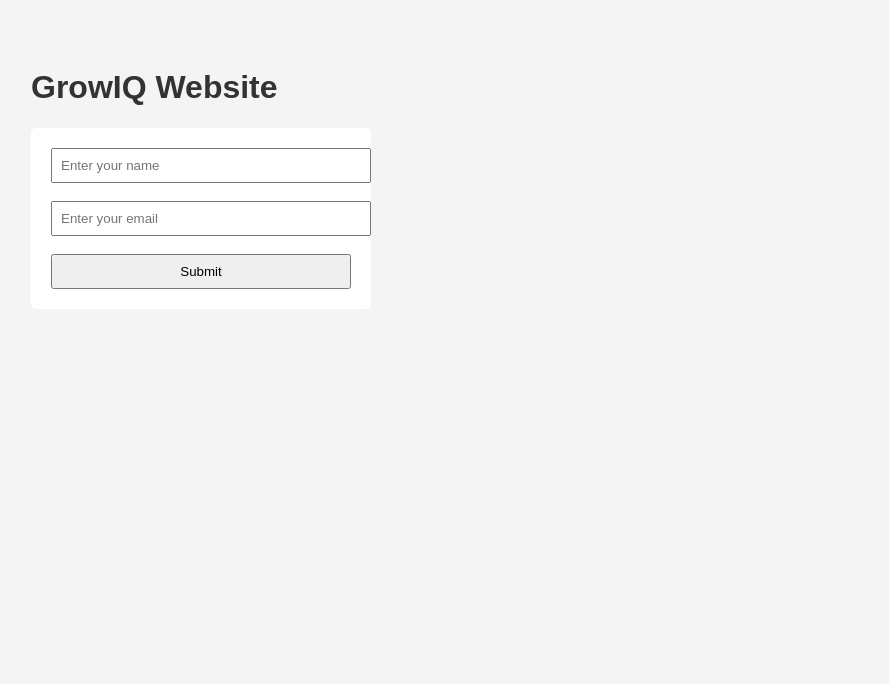
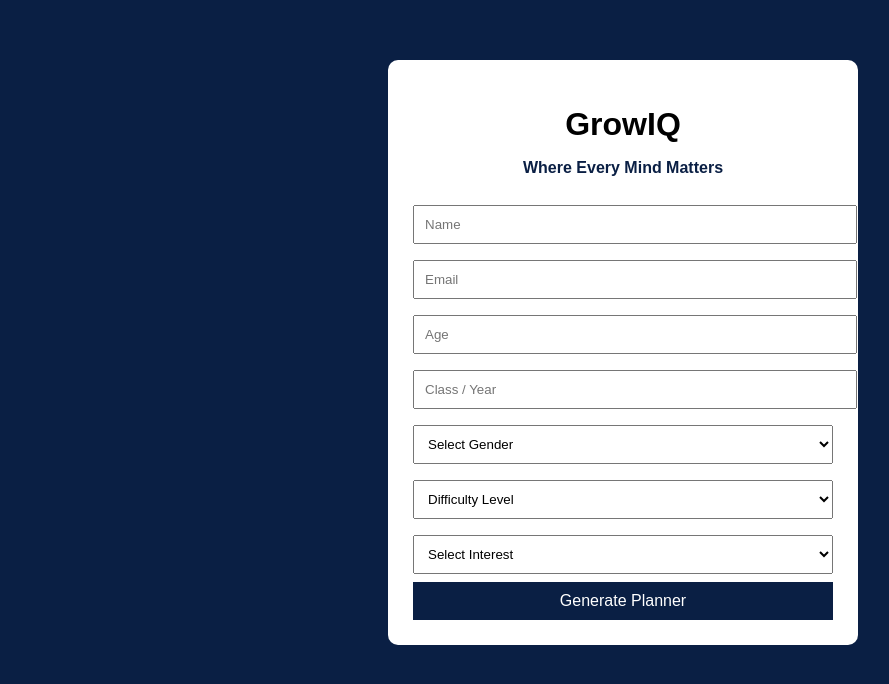
Before and after one commit to jhajhariaanandi100-100/GrowIQ, a Flask app: page / in a window 1280 px wide. Shown: the top 684 px of the page, without its empty margins (17-906 px from the left). Run offline with Flask 3, Linux system fonts and the light colour scheme.

Commit message:
some changes in code

```diff
--- a/static/style.css
+++ b/static/style.css
@@ -1,21 +1,52 @@
 body {
+    background: #0a1f44;
     font-family: Arial, sans-serif;
-    background-color: #f4f4f4;
-    padding: 40px;
+    color: white;
+}
+
+.container {
+    width: 420px;
+    margin: 60px auto;
+    background: white;
+    color: black;
+    padding: 25px;
+    border-radius: 10px;
+    text-align: center;
 }
 
 h1 {
-    color: #333;
+    margin-bottom: 5px;
 }
 
-form {
-    background: white;
-    padding: 20px;
-    width: 300px;
-    border-radius: 5px;
+.tagline {
+    color: #0a1f44;
+    font-weight: bold;
+    margin-bottom: 20px;
 }
 
-input, button {
+input, select {
     width: 100%;
-    padding: 8px;
+    padding: 10px;
+    margin: 8px 0;
 }
+
+button {
+    width: 100%;
+    padding: 10px;
+    background: #0a1f44;
+    color: white;
+    border: none;
+    cursor: pointer;
+    font-size: 16px;
+}
+
+button:hover {
+    background: #132f6b;
+}
+
+.result {
+    margin-top: 20px;
+    background: #eef2f8;
+    padding: 15px;
+    border-radius: 6px;
+}
--- a/templates/index.html
+++ b/templates/index.html
@@ -7,22 +7,48 @@
 </head>
 <body>
 
-    <h1>GrowIQ Website</h1>
+<div class="container">
+    <h1>GrowIQ</h1>
+    <p class="tagline">Where Every Mind Matters</p>
 
-    <form action="/result" method="post">
-        <input type="text" name="name" placeholder="Enter your name" required>
-        <br><br>
-        <input type="email" name="email" placeholder="Enter your email" required>
-        <br><br>
-        <button type="submit">Submit</button>
+    <form method="post">
+        <input type="text" name="name" placeholder="Name" required>
+        <input type="email" name="email" placeholder="Email" required>
+        <input type="number" name="age" placeholder="Age" required>
+        <input type="text" name="class" placeholder="Class / Year" required>
+
+        <select name="gender" required>
+            <option value="">Select Gender</option>
+            <option>Male</option>
+            <option>Female</option>
+            <option>Other</option>
+        </select>
+
+        <select name="difficulty" required>
+            <option value="">Difficulty Level</option>
+            <option>Beginner</option>
+            <option>Intermediate</option>
+            <option>Advanced</option>
+        </select>
+
+        <select name="interest" required>
+            <option value="">Select Interest</option>
+            {% for item in interests %}
+                <option value="{{ item }}">{{ item }}</option>
+            {% endfor %}
+        </select>
+
+        <button type="submit">Generate Planner</button>
     </form>
 
-    {% if result %}
-        <hr>
-        <h2>Form Submitted Successfully 🎉</h2>
-        <p><strong>Name:</strong> {{ name }}</p>
-        <p><strong>Email:</strong> {{ email }}</p>
+    {% if submitted %}
+    <div class="result">
+        <h2>Hello {{ data.name }} 👋</h2>
+        <p><b>Your Personalized Plan:</b></p>
+        <p>{{ plan }}</p>
+    </div>
     {% endif %}
+</div>
 
 </body>
 </html>
--- a/web.py
+++ b/web.py
@@ -3,14 +3,69 @@ import os
 
 app = Flask(__name__)
 
-@app.route("/")
+# Interest options
+INTEREST_OPTIONS = [
+    "AI",
+    "Web Development",
+    "Cyber Security",
+    "Data Science",
+    "App Development"
+]
+
+@app.route("/", methods=["GET", "POST"])
 def home():
-    return render_template("index.html")
+    submitted = False
+    plan = ""
+    data = {}
 
-@app.route("/result", methods=["POST"])
-def result():
-    name = request.form.get("name")
-    return f"<h1>Hello {name}, your data was received successfully!</h1>"
+    if request.method == "POST":
+        submitted = True
+        data = {
+            "name": request.form.get("name"),
+            "email": request.form.get("email"),
+            "age": request.form.get("age"),
+            "gender": request.form.get("gender"),
+            "difficulty": request.form.get("difficulty"),
+            "interest": request.form.get("interest")
+        }
+
+        interest = data["interest"]
+        level = data["difficulty"]
+
+        # Planner logic
+        if interest == "AI":
+            if level == "Beginner":
+                plan = "Learn Python → Math Basics → Intro to AI"
+            elif level == "Intermediate":
+                plan = "Machine Learning → Data Handling → Mini Projects"
+            else:
+                plan = "Deep Learning → Neural Networks → AI Research"
+
+        elif interest == "Web Development":
+            if level == "Beginner":
+                plan = "HTML → CSS → JavaScript Basics"
+            else:
+                plan = "Flask / React → APIs → Full-Stack Projects"
+
+        elif interest == "Cyber Security":
+            plan = "Networking → Linux → Ethical Hacking → Security Tools"
+
+        elif interest == "Data Science":
+            plan = "Python → Pandas → Data Visualization → ML Models"
+
+        elif interest == "App Development":
+            plan = "Java/Kotlin → Android Basics → App Projects"
+
+        else:
+            plan = "Please select a valid interest"
+
+    return render_template(
+        "index.html",
+        submitted=submitted,
+        data=data,
+        plan=plan,
+        interests=INTEREST_OPTIONS
+    )
 
 if __name__ == "__main__":
     port = int(os.environ.get("PORT", 10000))
```
